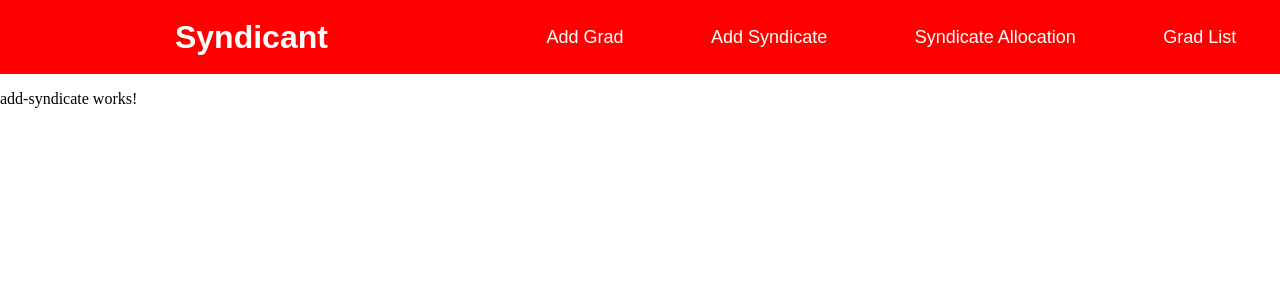
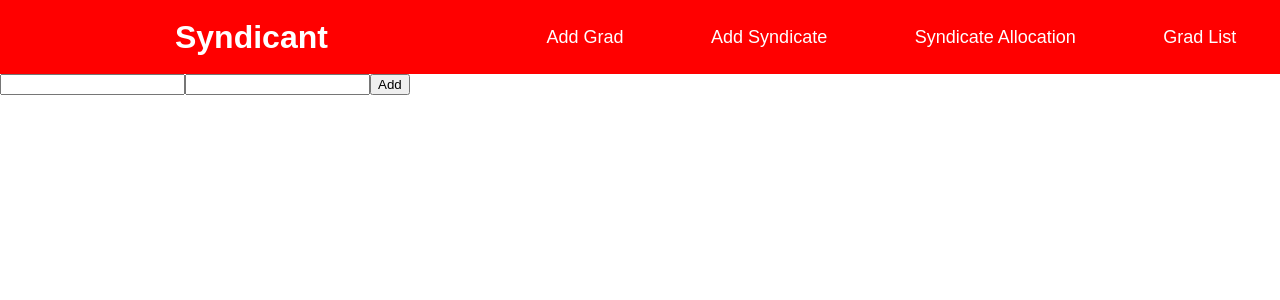
Before and after one commit to camerond-bbd/Syndicant-Repo, an Angular app in the folder SyndicantFrontend/: page /add-syndicate in a window 1280 px wide. Shown: the top 300 px of the page. Built offline with nearby package versions, Linux system fonts and the light colour scheme.

Commit message:
More stuff

```diff
--- a/SyndicantFrontend/src/app/components/add-syndicate/add-syndicate.component.html
+++ b/SyndicantFrontend/src/app/components/add-syndicate/add-syndicate.component.html
@@ -1 +1,3 @@
-<p>add-syndicate works!</p>
+<input type="text" [(ngModel)]="name"/>
+<input type="text" [(ngModel)]="levelUp"/>
+<button (click)="addGrad()"> Add </button>
--- a/SyndicantFrontend/src/app/components/add-syndicate/add-syndicate.component.ts
+++ b/SyndicantFrontend/src/app/components/add-syndicate/add-syndicate.component.ts
@@ -1,4 +1,6 @@
 import { Component, OnInit } from '@angular/core';
+import { PostAddSyndicateRequest } from 'src/app/models/PostAddSyndicateRequest';
+import { RequestService } from 'src/app/services/request.service';
 
 @Component({
   selector: 'app-add-syndicate',
@@ -7,9 +9,19 @@ import { Component, OnInit } from '@angular/core';
 })
 export class AddSyndicateComponent implements OnInit {
 
-  constructor() { }
+  name: string = "";
+  levelUp: string = "";
+
+  constructor(private httpService: RequestService) { }
 
   ngOnInit(): void {
   }
 
+  addSyndicate(){
+    this.httpService.PostAddSyndicateRequest(new PostAddSyndicateRequest(this.name, this.levelUp))
+      .subscribe((response) => {
+
+      });
+  }
+
 }
--- a/SyndicantFrontend/src/app/components/syndicate-allocation/syndicate-allocation.component.ts
+++ b/SyndicantFrontend/src/app/components/syndicate-allocation/syndicate-allocation.component.ts
@@ -1,4 +1,6 @@
 import { Component, OnInit } from '@angular/core';
+import { PostAddLinkRequest } from 'src/app/models/PostLinkRequest';
+import { RequestService } from 'src/app/services/request.service';
 
 @Component({
   selector: 'app-syndicate-allocation',
@@ -7,9 +9,19 @@ import { Component, OnInit } from '@angular/core';
 })
 export class SyndicateAllocationComponent implements OnInit {
 
-  constructor() { }
+  gradEmail: string = "";
+  syndicateId: number = -1;
+
+  constructor(private httpService: RequestService) { }
 
   ngOnInit(): void {
   }
 
+  linkGradToSyndicate(): void {
+    this.httpService.PostLinkRequest(new PostAddLinkRequest(this.syndicateId, this.gradEmail))
+      .subscribe((response) => {
+
+    });
+  }
+
 }
```
Also changed, not shown: SyndicantFrontend/src/app/models/PostAddSyndicateRequest.ts (+5 -3 lines), SyndicantFrontend/src/app/models/PostLinkRequest.ts (+5 -3 lines).
